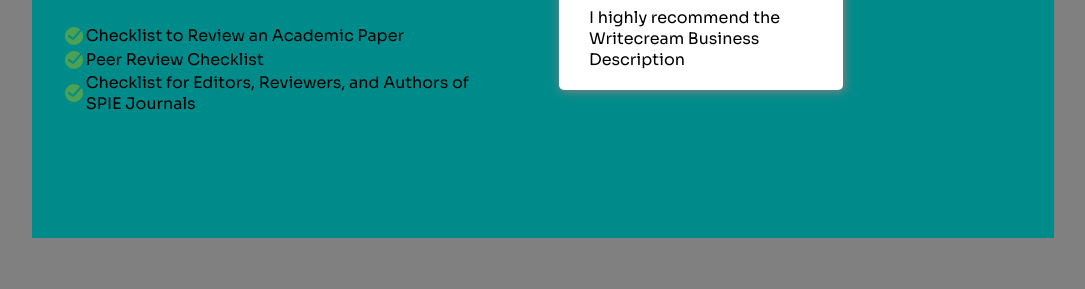
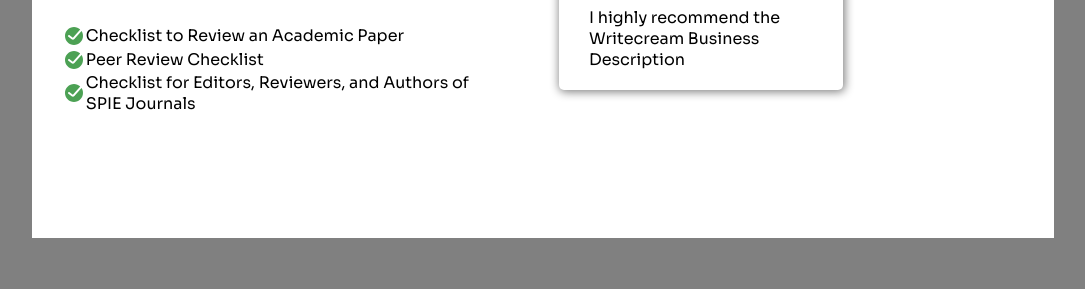
Before and after one commit to Mh-Monzil/testimonial-page, a plain HTML site: page index.html in a window 1280 px wide. Shown: the part 533-822 px from the top of the page, without its empty margins (97-1182 px from the left). Drawn offline with Linux system fonts and the light colour scheme.

Commit message:
color changed

```diff
--- a/style.css
+++ b/style.css
@@ -14,7 +14,7 @@
 .container-box{
     height: 90vh;
     width: 70%;
-    background-color: darkcyan;
+    background-color: #FFF;
     margin:50px auto;
     display: grid;
     gap: 32px;
```
